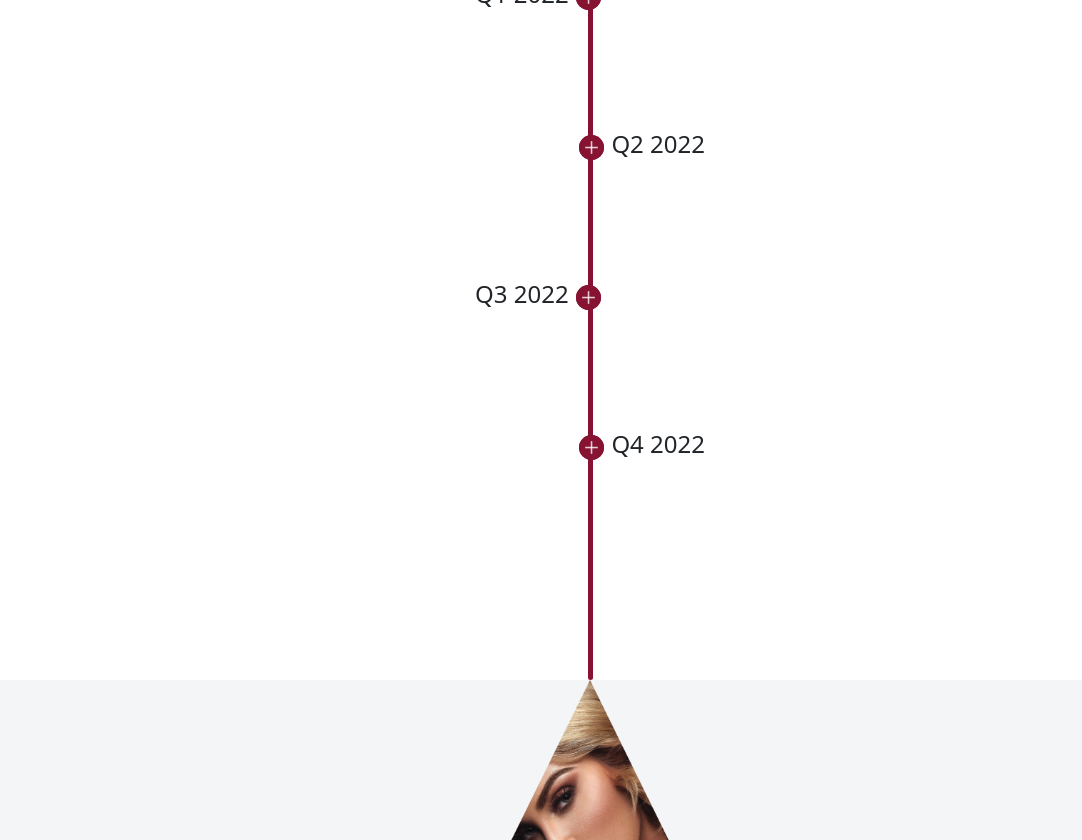
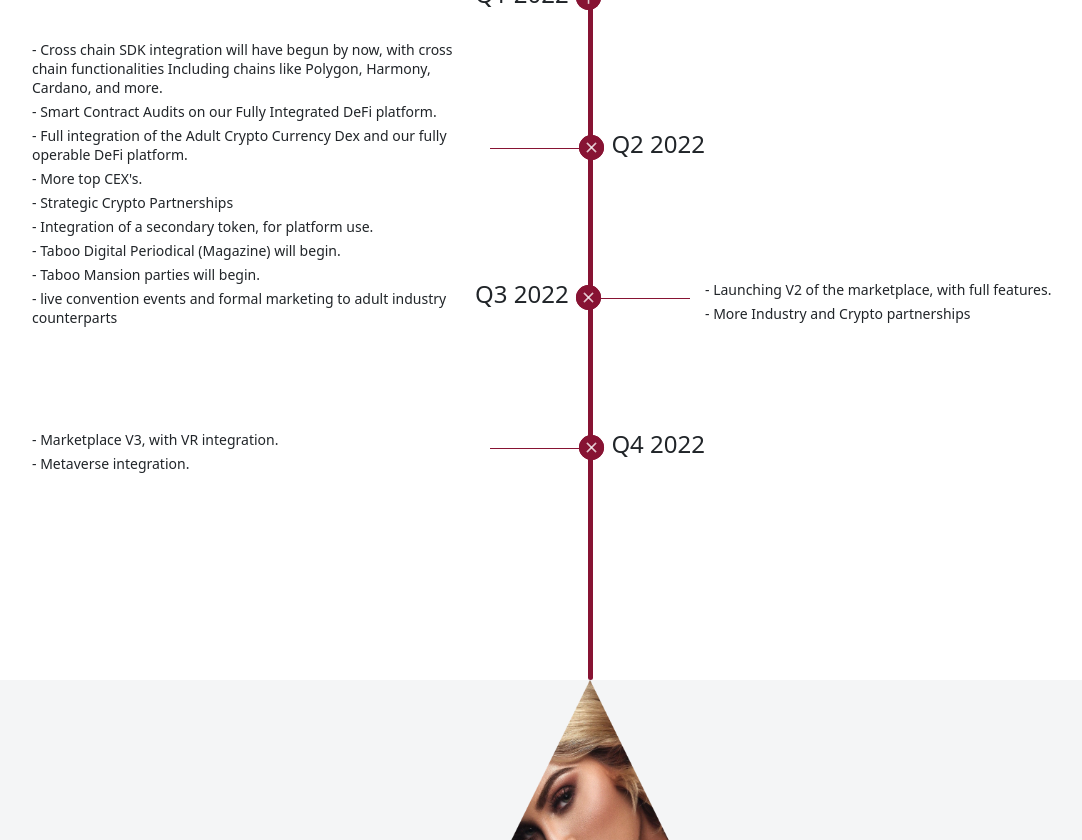
Before and after one commit to muskan099/Taboo, a React (Create React App) app: page / in a window 1280 px wide. Shown: the part 2040-2880 px from the top of the page, without its empty margins (50-1132 px from the left). Built offline with nearby package versions, Linux system fonts and the light colour scheme; what web3modal would draw is missing.

Commit message:
design chnages

```diff
--- a/src/pages/Homepage.jsx
+++ b/src/pages/Homepage.jsx
@@ -161,7 +161,7 @@
                   </li>
 
                   <li
-                    className="roadmap-new-box aos-init aos-animate"
+                    className="roadmap-new-box aos-init aos-animate show-roadmap-content"
                     data-aos="fade-right"
                     data-aos-duration="20"
                     data-aos-delay="20"
@@ -202,7 +202,7 @@
                     </div>
                   </li>
                   <li
-                    className="aos-init aos-animate"
+                    className="aos-init aos-animate show-roadmap-content"
                     data-aos="fade-left"
                     data-aos-duration="20"
                     data-aos-delay="20"
@@ -221,7 +221,7 @@
                     </div>
                   </li>
                   <li
-                    className="aos-init aos-animate"
+                    className="aos-init aos-animate show-roadmap-content"
                     data-aos="fade-right"
                     data-aos-duration="20"
                     data-aos-delay="20"
```
